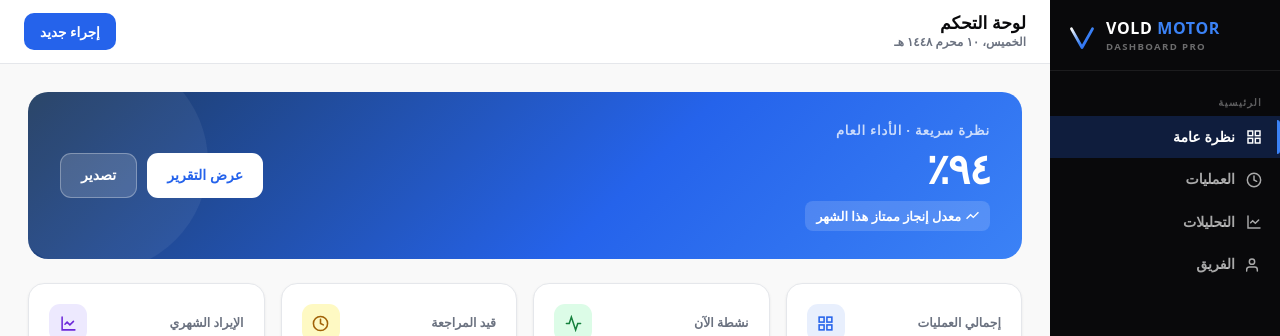
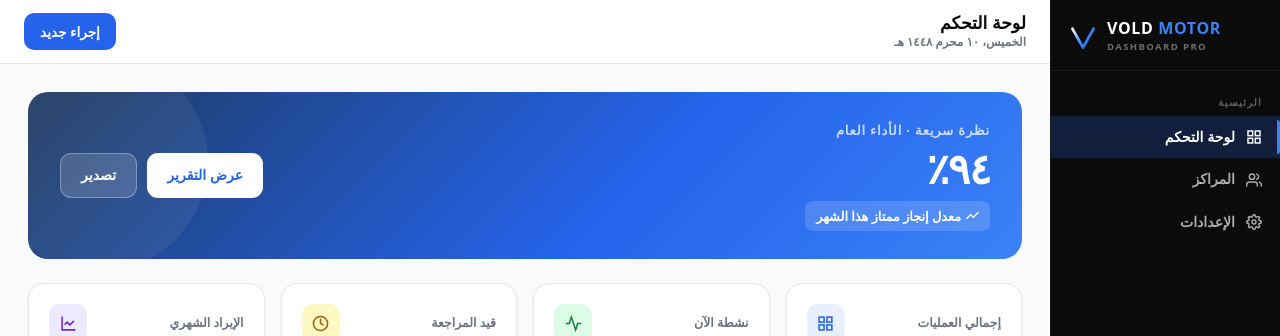
Before and after one commit to anralsam/motory-platform, a Next.js app: page /dashboard-pro in a window 1280 px wide. Shown: the top 336 px of the page. Built offline with nearby package versions, Linux system fonts and the light colour scheme.

Commit message:
Polish dashboard-pro: dark sidebar, nav links, zinc-50 bg

```diff
--- a/app/dashboard-pro/page.jsx
+++ b/app/dashboard-pro/page.jsx
@@ -55,7 +55,7 @@ function Icon({ name }) {
 
 export default function DashboardPro() {
   const [sidebarOpen, setSidebarOpen] = useState(false);
-  const [activeNav, setActiveNav] = useState('overview');
+  const [activeNav, setActiveNav] = useState('dashboard');
   const [growthPeriod, setGrowthPeriod] = useState('month');
   const [today, setToday] = useState('VOLD MOTOR Platform');
 
@@ -77,10 +77,9 @@ export default function DashboardPro() {
   const pickNav = (k) => { setActiveNav(k); setSidebarOpen(false); };
 
   const NAV = [
-    { k: 'overview', label: 'نظرة عامة', icon: (<><rect x="3" y="3" width="7" height="7" /><rect x="14" y="3" width="7" height="7" /><rect x="3" y="14" width="7" height="7" /><rect x="14" y="14" width="7" height="7" /></>) },
-    { k: 'operations', label: 'العمليات', icon: (<><circle cx="12" cy="12" r="10" /><polyline points="12 6 12 12 16 14" /></>) },
-    { k: 'analytics', label: 'التحليلات', icon: (<><path d="M3 3v18h18" /><path d="m19 9-5 5-4-4-3 3" /></>) },
-    { k: 'team', label: 'الفريق', icon: (<><path d="M17 21v-2a4 4 0 0 0-4-4H5a4 4 0 0 0-4 4v2" /><circle cx="9" cy="7" r="4" /></>) },
+    { k: 'dashboard', label: 'لوحة التحكم', icon: (<><rect x="3" y="3" width="7" height="7" /><rect x="14" y="3" width="7" height="7" /><rect x="3" y="14" width="7" height="7" /><rect x="14" y="14" width="7" height="7" /></>) },
+    { k: 'merchants', label: 'المراكز', icon: (<><path d="M17 21v-2a4 4 0 0 0-4-4H5a4 4 0 0 0-4 4v2" /><circle cx="9" cy="7" r="4" /><path d="M23 21v-2a4 4 0 0 0-3-3.87" /><path d="M16 3.13a4 4 0 0 1 0 7.75" /></>) },
+    { k: 'settings', label: 'الإعدادات', icon: (<><circle cx="12" cy="12" r="3" /><path d="M19.4 15a1.65 1.65 0 0 0 .33 1.82l.06.06a2 2 0 1 1-2.83 2.83l-.06-.06a1.65 1.65 0 0 0-1.82-.33 1.65 1.65 0 0 0-1 1.51V21a2 2 0 0 1-4 0v-.09A1.65 1.65 0 0 0 9 19.4a1.65 1.65 0 0 0-1.82.33l-.06.06a2 2 0 1 1-2.83-2.83l.06-.06a1.65 1.65 0 0 0 .33-1.82 1.65 1.65 0 0 0-1.51-1H3a2 2 0 0 1 0-4h.09A1.65 1.65 0 0 0 4.6 9a1.65 1.65 0 0 0-.33-1.82l-.06-.06a2 2 0 1 1 2.83-2.83l.06.06a1.65 1.65 0 0 0 1.82.33H9a1.65 1.65 0 0 0 1-1.51V3a2 2 0 0 1 4 0v.09a1.65 1.65 0 0 0 1 1.51 1.65 1.65 0 0 0 1.82-.33l.06-.06a2 2 0 1 1 2.83 2.83l-.06.06a1.65 1.65 0 0 0-.33 1.82V9a1.65 1.65 0 0 0 1.51 1H21a2 2 0 0 1 0 4h-.09a1.65 1.65 0 0 0-1.51 1z" /></>) },
   ];
 
   return (
@@ -267,7 +266,7 @@ const CSS = `
 .yt-layout, .yt-layout *, .yt-layout *::before, .yt-layout *::after { box-sizing:border-box; }
 :root{
   --vm-blue:#2563eb; --vm-ink:#09090b; --vm-muted:#6b7280; --vm-paper:#fff;
-  --vm-bg:#f9f9f9; --vm-line:#e5e7eb; --vm-sidebar-w:230px;
+  --vm-bg:#fafafa; --vm-line:#e5e7eb; --vm-sidebar-w:230px;
   --vm-shadow-card:0 1px 3px rgba(0,0,0,.06),0 1px 2px rgba(0,0,0,.04);
 }
 .yt-layout{ display:flex; min-height:100vh; background:var(--vm-bg);
@@ -276,9 +275,10 @@ const CSS = `
 .yt-layout button{ font-family:inherit; cursor:pointer; }
 
 /* Sidebar */
-.yt-sidebar{ width:var(--vm-sidebar-w); background:#09090b; color:#fff;
+.yt-sidebar{ width:var(--vm-sidebar-w); background:#0B0B0B; color:#fff;
   display:flex; flex-direction:column; position:fixed; top:0; right:0; bottom:0;
-  z-index:100; overflow-y:auto; transition:transform .25s ease; }
+  z-index:100; overflow-y:auto; transition:transform .25s ease;
+  border-left:1px solid rgba(255,255,255,.06); }
 @media(max-width:960px){ .yt-sidebar{ transform:translateX(100%); } .yt-sidebar.open{ transform:translateX(0); } }
 .yt-sidebar-logo{ display:flex; align-items:center; gap:10px; padding:20px 18px 16px;
   border-bottom:1px solid rgba(255,255,255,.08); direction:ltr; justify-content:flex-start; }
@@ -293,7 +293,8 @@ const CSS = `
 .yt-nav-label{ font-size:.62rem; font-weight:700; color:rgba(255,255,255,.35);
   letter-spacing:.12em; text-transform:uppercase; padding:12px 18px 5px; }
 .yt-nav-item{ display:flex; align-items:center; gap:11px; padding:10px 18px;
-  font-size:.88rem; font-weight:700; color:rgba(255,255,255,.65); transition:.15s;
+  font-size:.88rem; font-weight:700; color:rgba(255,255,255,.65);
+  transition:background .18s ease, color .18s ease;
   cursor:pointer; border:0; background:none; width:100%; text-align:right; position:relative; }
 .yt-nav-item:hover{ background:rgba(255,255,255,.07); color:#fff; }
 .yt-nav-item.active{ background:rgba(37,99,235,.22); color:#fff; }
```
